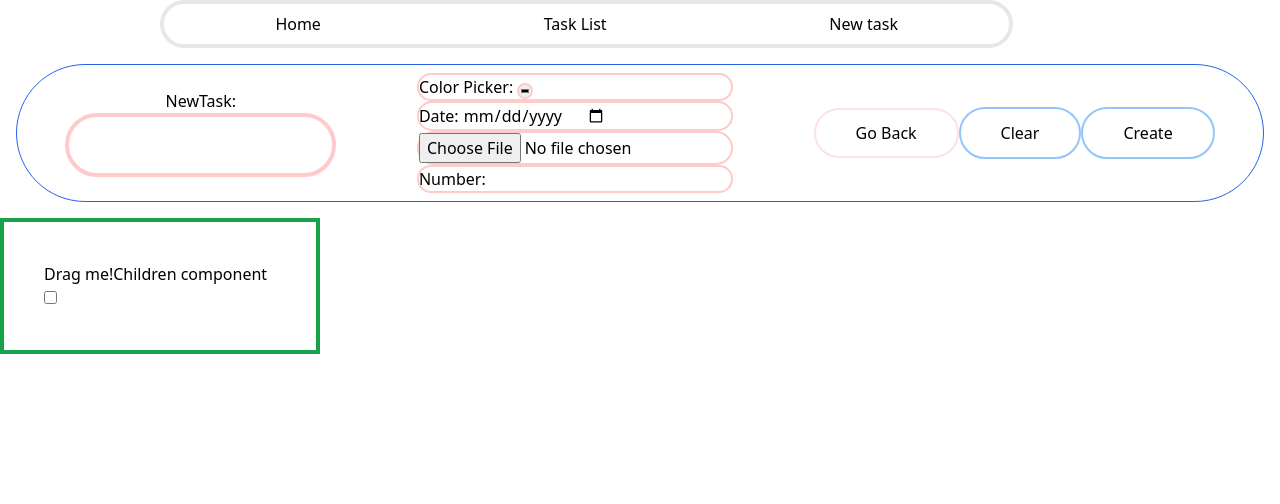
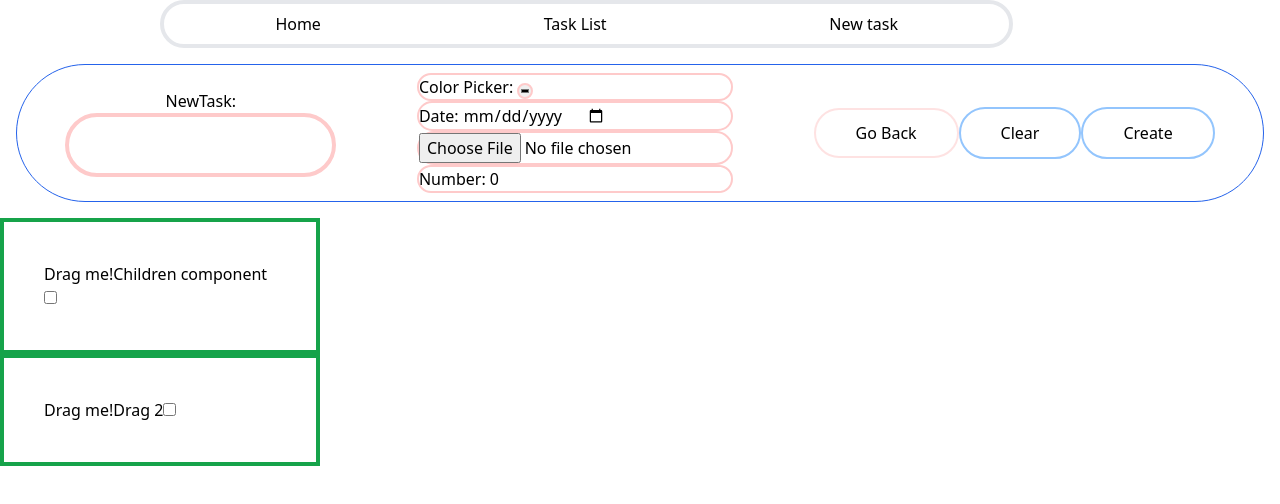
Before and after one commit to Blacklotus89898/Task-tracker, a React (Vite) app in the folder task-tracker-frontend/: page /new in a window 1280 px wide. Shown: the top 504 px of the page. Built offline with nearby package versions, Linux system fonts and the light colour scheme; what @vitejs/plugin-react would draw is missing.

Commit message:
new plans; fixed pie chart, added two way reset

```diff
--- a/task-tracker-frontend/src/components/Draggable.jsx
+++ b/task-tracker-frontend/src/components/Draggable.jsx
@@ -1,6 +1,6 @@
-import React, { Children, useState } from "react";
+import React, { useState } from "react";
 
-const Draggable = ({ children, collapseProps }) => {
+const Draggable = ({ children, collapseProps, dimension }) => {
   const [position, setPosition] = useState({ x: 0, y: 0 });
   const [dragStart, setDragStart] = useState({ x: 0, y: 0 });
   const [isDragging, setIsDragging] = useState(false);
@@ -28,15 +28,23 @@ const Draggable = ({ children, collapseProps }) => {
   const stopDrag = () => {
     setIsDragging(false);
     if (collapseProps.collapseable) {
-      setPosition({ x: (Math.floor(position.x / 300)*300),
-        y: 0});
-        console.log(position);
+      setPosition({
+        x:
+          Math.round(position.x / (4 * parseInt(dimension.width))) *
+          4 *
+          parseInt(dimension.width),
+        y:
+          Math.round(position.y / (4 * parseInt(dimension.height))) *
+          4 *
+          parseInt(dimension.height),
+      });
+      // console.log(position);
     }
   };
 
   return (
     <div
-      className="draggable w-80 border-4 p-10 border-green-600"
+      className={`draggable w-80 h-${dimension.height} border-4 p-10 border-green-600`}
       style={{ transform: `translate(${position.x}px, ${position.y}px)` }}
       onMouseDown={startDrag}
       onMouseMove={drag}
--- a/task-tracker-frontend/src/components/Home.jsx
+++ b/task-tracker-frontend/src/components/Home.jsx
@@ -28,7 +28,7 @@ import "./Home.css";
 //   );
 // };
 
-export default function Home() {
+export default function Home() { //current dashboard
   const { contextValue } = useContext(MyContext);
 
   const [progressValue, setProgressValue] = useState(50);
@@ -40,14 +40,13 @@ export default function Home() {
     );
 
     const pieChartData = [
-      { value: 45, color: 'red' },
-      { value: 30, color: 'green' },
-      { value: 25, color: 'blue' },
+      { value: 3.6*100-progressValue, color: 'red' },
+      { value: 3.6*progressValue, color: 'green' },
     ];
 
     // Draw the pie chart
     drawPieChart('pieChartCanvas', pieChartData);
-  }, [contextValue]);
+  }, [contextValue, progressValue]);
 
   function drawPieChart(canvasId, data) {
     const canvas = document.getElementById(canvasId);
@@ -96,15 +95,17 @@ export default function Home() {
       </div>
       <div className="relative text-center flex justify-center items-center">
         <div
-          className="element2 absolute top-0  z-20 border-4 border-blue-200 bg-blue-300"
+          className="element2 absolute top-0 left-100 z-20 border-4 border-blue-200 bg-blue-300"
           style={{ width: `${progressValue * 5}px`, height: "10px" }}
         ></div>
         <div
           className="element1 absolute top-0  z-10 border-4 border-red-400"
           style={{ width: `${500}px`, height: "10px" }}
         ></div>
-          {/* <Arc radius={40} startAngle={0} endAngle={-140} /> */}
+        <div className=" absolute top-10">
           <canvas id="pieChartCanvas" width="400" height="400"></canvas>
+        </div>
+
       </div>
 
     </>
--- a/task-tracker-frontend/src/components/NewTask.jsx
+++ b/task-tracker-frontend/src/components/NewTask.jsx
@@ -5,6 +5,7 @@ import Draggable from "./Draggable.jsx";
 
 export default function NewTask() {
   // data fields
+  // TODO: make a single state
   const [title, setTitle] = useState("");
   const [date, setDate] = useState("");
   const [color, setColor] = useState();
@@ -34,7 +35,7 @@ export default function NewTask() {
     // document.getElementById("newTaskForm").reset();
     event.preventDefault();
     // //  colorInput.set
-    //   setColor(null);
+      setColor("#000000");
       // setDate();
       setNumber(0);
       setTitle("");
@@ -71,6 +72,7 @@ export default function NewTask() {
             <input
             id="colorInput"
               type="color"
+              value={color}
               onChange={(e) => setColor(e.target.value)}
               className="w-4 h-4 border-2 rounded-full  border-red-200"
               />
@@ -89,6 +91,7 @@ export default function NewTask() {
               <label htmlFor="">Number: </label>
               <input
                 type="number"
+                value={number}
                 onChange={(e) => setNumber(parseInt(e.target.value))}
               />
             </div>
@@ -123,8 +126,13 @@ export default function NewTask() {
           </div>
         </form>
       </div>
-      <Draggable collapseProps={{collapseable: true}}>
+      <Draggable collapseProps={{collapseable: true}} dimension={{width: 80, height: 24}}>
         <button>Children component</button>
+        <input type="button" value="" />
+                <input type="checkbox" name="" id="" />
+        </Draggable>
+      <Draggable collapseProps={{collapseable: true}} dimension={{width: 80, height: 24}}>
+        <button>Drag 2</button>
         <input type="button" value="" />
                 <input type="checkbox" name="" id="" />
         </Draggable>
--- a/task-tracker-frontend/src/components/TaskList.jsx
+++ b/task-tracker-frontend/src/components/TaskList.jsx
@@ -1,11 +1,11 @@
 import MyContext from "../context/MyContext";
-import { useContext, useState, useRef } from "react";
+import { useContext } from "react";
 import "./myStyle.css";
 import "./TaskList.css"
 import Task from "./task.jsx";
 
 function TaskList() {
-  const  {contextValue, updateContextValue } = useContext(MyContext);
+  const  {contextValue } = useContext(MyContext);
 
 
   return (
@@ -16,7 +16,7 @@ function TaskList() {
         (
           contextValue.map((item, index) => (
             <Task index={index} item={item} key={index}
-            ></Task>
+            ></Task> //draggable a lot better tp use than the reorganizing the list
           ))
         ) : (
           <div>No task to render</div>
--- a/task-tracker-frontend/src/main.tsx
+++ b/task-tracker-frontend/src/main.tsx
@@ -13,7 +13,7 @@ import NewTask from './components/NewTask.jsx';
 import TaskList from './components/TaskList.jsx';
 import Home from './components/Home.jsx';
 
-const router = createBrowserRouter([ //implement history
+const router = createBrowserRouter([ //implement history // update a task + add a assignee + progession + color conditional
   {
     path: "/",
     element: <Root/>,
```
